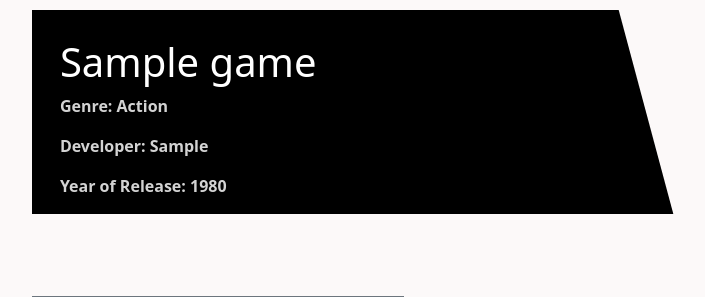
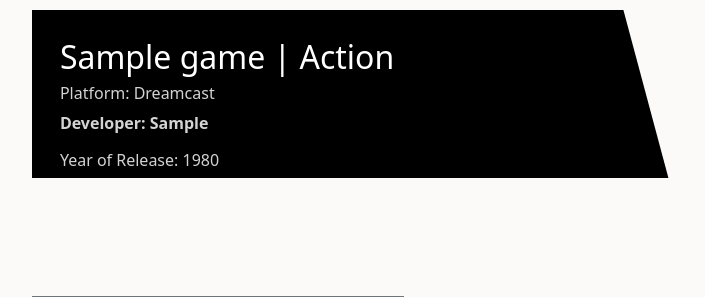
Before and after one commit to HerFri/RetroReview, a Django app: a page that uses templates/game_detail.html in a window 1280 px wide. Shown: the part 66-363 px from the top of the page, without its empty margins (50-755 px from the left). Run offline with Django 3.2, Linux system fonts and the light colour scheme; tables that the repository leaves empty hold one stand-in row (values such as "Sample post").

Commit message:
change max_length to 80 for title field of Review model, add PC as filter form option, adjust order of information for games

```diff
--- a/review/models.py
+++ b/review/models.py
@@ -28,7 +28,7 @@ class Game(models.Model):
 
 
 class Review(models.Model):
-    title = models.CharField(max_length=200, unique=True, blank=True) # default=Game.title? # can act as excerpt?
+    title = models.CharField(max_length=80, unique=True, blank=True) # default=Game.title? # can act as excerpt?
     slug = models.SlugField(max_length=200, unique=True, default='')
     username = models.ForeignKey(User, on_delete=models.CASCADE) #ForeignKey?
     game = models.ForeignKey(Game, on_delete=models.CASCADE)
--- a/templates/game_detail.html
+++ b/templates/game_detail.html
@@ -5,11 +5,10 @@
         <div class="row g-0">
             <div class="col-md-6 masthead-text">
                 <!-- Post title goes in these h1 tags -->
-                <h1 class="game-title">{{ game.title }}</h1>
-                <!-- Post author goes before the | the post's created date goes after -->
-                <p class="game-subtitle">Genre: {{ game.genre }}</p>
-                <p class="game-subtitle">Developer: {{ game.developer }}</p>
-                <p class="game-subtitle">Year of Release: {{ game.year }}</p>
+                <h2 class ="game-title">{{ game.title }} | {{ game.genre }} </h2>
+                    <p class="game-subtitle h6">Platform: {{ game.platform }}</p>
+                    <p class="game-subtitle">Developer: {{ game.developer }}</p> <!-- to be edited! -->
+                    <p class="game-subtitle h6">Year of Release: {{ game.year }}</p>
             </div>
             <div class="d-none d-md-block col-md-6 masthead-image">
                 <!-- The featured image URL goes in the src attribute -->
--- a/templates/index.html
+++ b/templates/index.html
@@ -20,6 +20,7 @@
                 <option value="NES">NES</option>
                 <option value="SNES">SNES</option>
                 <option value="N64">N64</option>
+                <option value="PC">PC</option>
                 <option value="PlayStation">PlayStation</option>
                 <option value="PlayStation2">PlayStation 2</option>
                 <option value="Sega Genesis">Sega Genesis</option>
@@ -91,8 +92,8 @@
                             </div>
                             <div>
                                 <a href="{% url 'game_detail' game.slug %}" class="game-link">   <!-- add game.id? -->
-                                    <h2 class ="card-title">{{ game.title }}</h2>
-                                    <p class="card-text thin">Genre: {{ game.genre }}</p>
+                                    <h2 class ="card-title">{{ game.title }} | {{ game.genre }} </h2>
+                                    <p class="card-text h6">Platform: {{ game.platform }}</p>
                                     <p class="card-text">Developer: {{ game.developer }}</p> <!-- to be edited! -->
                                     <p class="card-text h6">Year of Release: {{ game.year }}</p>
                                 </a>
--- a/templates/review_detail.html
+++ b/templates/review_detail.html
@@ -8,8 +8,10 @@
             <div class="col-md-6 masthead-text">
                 <!-- Post title goes in these h1 tags -->
                 <h1 class="game-title">{{ review.title }}</h1>
-                <!-- Post author goes before the | the post's created date goes after -->
-                <p class="game-subtitle">Review by: {{ review.username }} | {{ review.created_on }}</p>
+                <h2 class ="game-title">{{ game.title }} | {{ game.genre }} </h2>
+                    <p class="game-subtitle h6">Platform: {{ game.platform }}</p>
+                    <p class="game-subtitle">Developer: {{ game.developer }}</p> <!-- to be edited! -->
+                    <p class="game-subtitle h6">Year of Release: {{ game.year }}</p>
             </div>
             <div class="d-none d-md-block col-md-6 masthead-image">
                 <!-- The featured image URL goes in the src attribute -->
```
Also changed, not shown: review/migrations/0007_alter_review_title.py (added).
